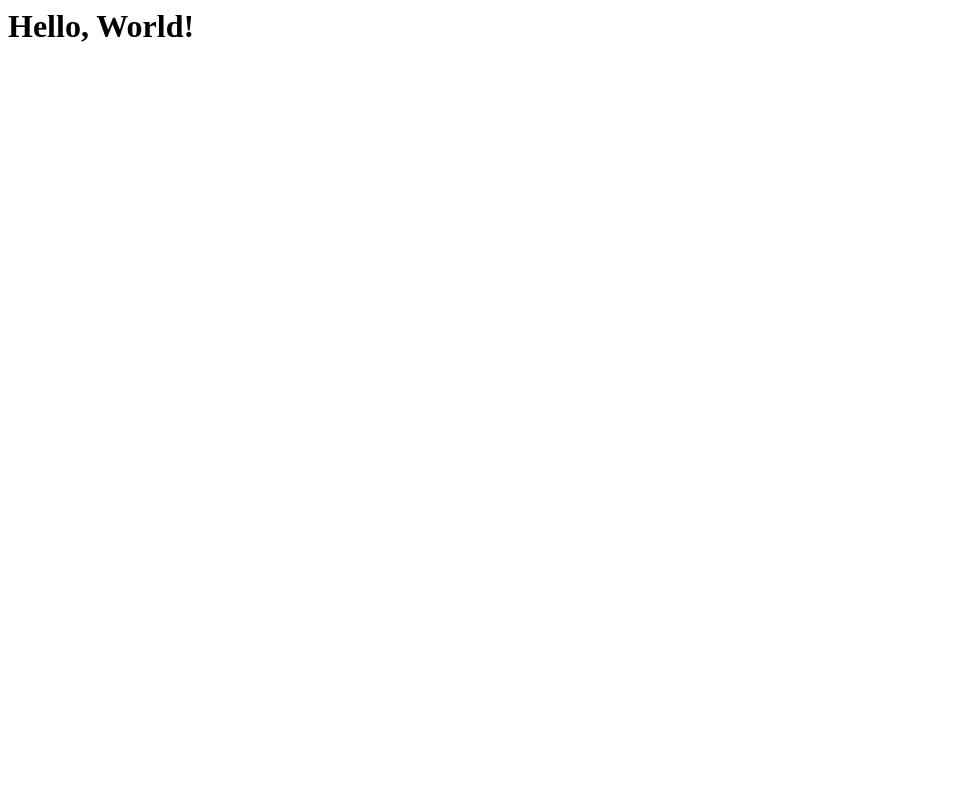
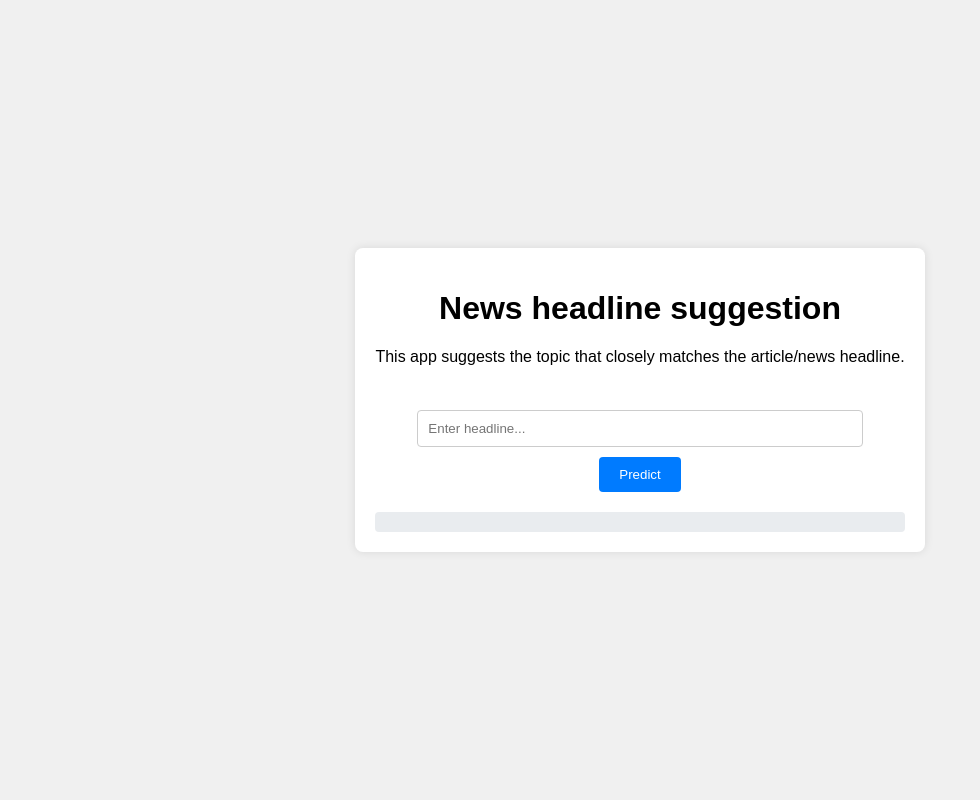
Before and after one commit to abiroland/news-headlines-classification, a Flask app: page / in a window 1280 px wide. Before the commit the part shown is almost empty. Shown: the whole page, without its empty margins (0-980 px from the left). Run offline with Flask 3, Linux system fonts and the light colour scheme.

Commit message:
updated html page

```diff
--- a/templates/home.html
+++ b/templates/home.html
@@ -1,3 +1,69 @@
-<h1>
-    Hello, World!
-</h1>
+<!DOCTYPE html>
+<html lang="en">
+<head>
+    <meta charset="UTF-8">
+    <meta name="viewport" content="width=device-width, initial-scale=1.0">
+    <title>home</title>
+    <style>
+        body {
+            font-family: Arial, sans-serif;
+            display: flex;
+            justify-content: center;
+            align-items: center;
+            height: 100vh;
+            background-color: #f0f0f0;
+            margin: 0;
+        }
+        .container {
+            background-color: #ffffff;
+            padding: 20px;
+            border-radius: 8px;
+            box-shadow: 0 0 10px rgba(0, 0, 0, 0.1);
+            text-align: center;
+        }
+        input[type="text"] {
+            width: 80%;
+            padding: 10px;
+            margin: 10px 0;
+            border: 1px solid #ccc;
+            border-radius: 4px;
+        }
+        button {
+            padding: 10px 20px;
+            border: none;
+            background-color: #007BFF;
+            color: white;
+            border-radius: 4px;
+            cursor: pointer;
+        }
+        button:hover {
+            background-color: #0056b3;
+        }
+        .output {
+            margin-top: 20px;
+            padding: 10px;
+            background-color: #e9ecef;
+            border-radius: 4px;
+        }
+    </style>
+</head>
+<body>
+    <div class="container">
+        <h1>News headline suggestion</h1>
+        <p>This app suggests the topic that closely matches the article/news headline.</p>
+        <br>
+        <form action="{{ url_for('predict')}}" method='post'>
+            <input type="text" name="data" required="required" placeholder="Enter headline...">
+            <br>
+            <button type="submit", class="btn button-primary btn-block btn-large">Predict</button><br>
+        </form>
+
+    <div class="output">
+        {% if prediction %}
+            <h2>{{ prediction }}</h2>
+        {% endif %}
+    </div>
+
+
+</body>
+</html>
```
Also changed, not shown: 1 other file.
